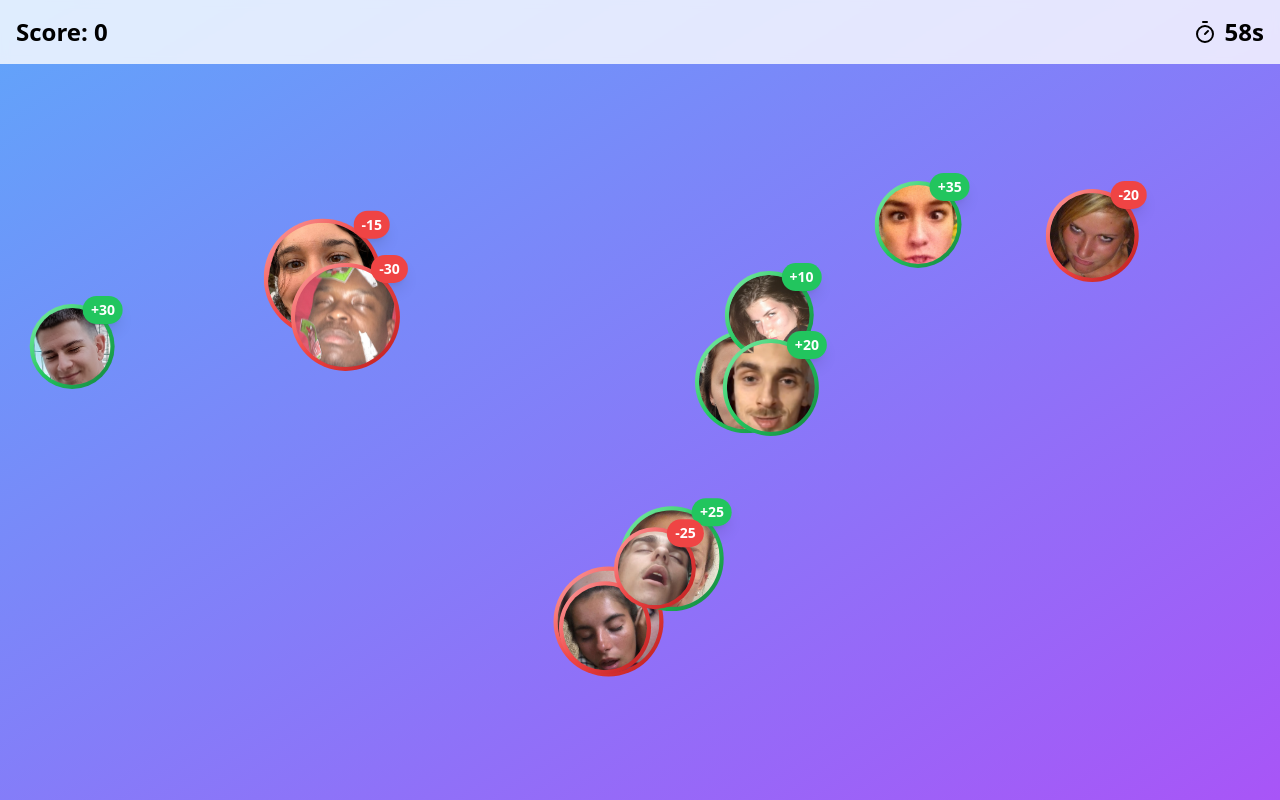
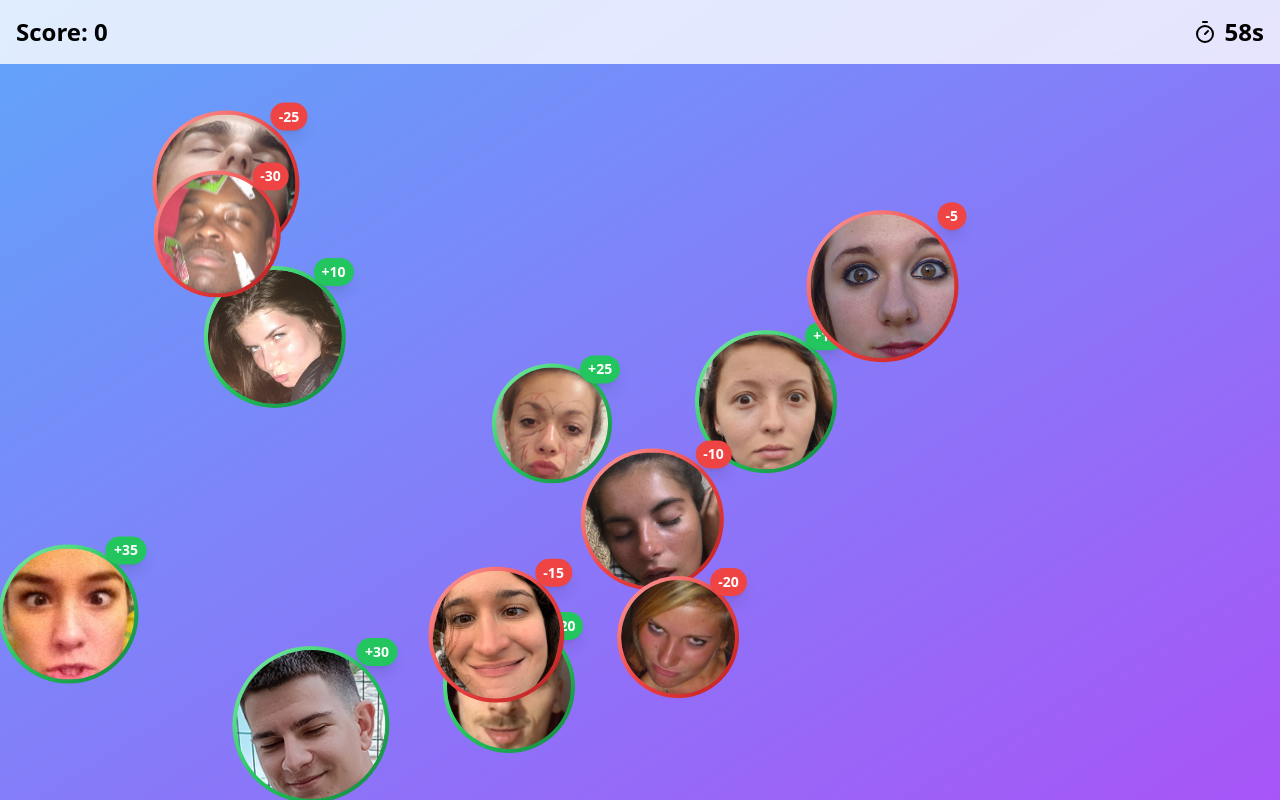
Before and after one commit to MickaWilk/WatthieuGame, a React (Vite) app: page / in a window 1280 px wide. Both pictures are taken after a click on the button "Commencer". Built offline with nearby package versions, Linux system fonts and the light colour scheme.

Commit message:
changement tailler bulle et aélatoire déplacement

```diff
--- a/src/components/Bubble.tsx
+++ b/src/components/Bubble.tsx
@@ -26,20 +26,30 @@ export const Bubble: React.FC<BubbleProps> = ({ friend, position, onPop }) => {
     : 'from-red-300 via-red-500 to-red-700';
 
   const pointsColor = friend.points >= 0 ? 'bg-green-500' : 'bg-red-500';
-
   const keyframesStyle = `
   @keyframes ${animationName} {
     0%, 100% {
       transform: translate(0, 0);
     }
     25% {
-        transform: translate(${position.xAmplitude * 0.5}px, ${-position.yAmplitude * 0.7}px);
+      transform: translate(${position.xAmplitude * 0.5 * position.startDirectionX}px,
+                           ${-position.yAmplitude * 0.7 * position.startDirectionY}px);
     }
     50% {
-        transform: translate(${-position.xAmplitude * 0.3}px, ${-position.yAmplitude}px);
+      transform: translate(${-position.xAmplitude * 0.3 * position.startDirectionX}px,
+                           ${-position.yAmplitude * position.startDirectionY}px);
     }
     75% {
-        transform: translate(${-position.xAmplitude}px, ${-position.yAmplitude * 0.5}px);
+      transform: translate(${-position.xAmplitude * position.startDirectionX}px,
+                           ${-position.yAmplitude * 0.5 * position.startDirectionY}px);
+    }
+    85% {
+      transform: translate(${position.xAmplitude * 0.3 * position.startDirectionX}px,
+                           ${position.yAmplitude * 0.3 * position.startDirectionY}px);
+    }
+    95% {
+      transform: translate(${position.xAmplitude * 0.15 * position.startDirectionX}px,
+                           ${position.yAmplitude * 0.15 * position.startDirectionY}px);
     }
   }
 `;
--- a/src/types/index.ts
+++ b/src/types/index.ts
@@ -20,4 +20,6 @@ export interface BubblePosition {
   delay: number;
   xAmplitude: number;
   yAmplitude: number;
+  startDirectionX: number;
+  startDirectionY: number;
 }
--- a/src/utils/bubbleUtils.ts
+++ b/src/utils/bubbleUtils.ts
@@ -5,10 +5,12 @@ export const generateBubblePosition = (): BubblePosition => {
   return {
     x: Math.random() * (window.innerWidth - 150),
     y: headerHeight + Math.random() * (window.innerHeight - headerHeight - 150),
-    size: Math.random() * (120 - 80) + 80,
+    size: Math.random() * (120 - 80) + 120,
     speed: Math.random() * (6 - 3) + 3,
     delay: Math.random() * -5,
-    xAmplitude: Math.random() * 100 + 50,
-    yAmplitude: Math.random() * 80 + 40
+    xAmplitude: Math.random() * 100 + 50, // variation aléatoire de l'amplitude en X
+    yAmplitude: Math.random() * 80 + 40, // variation aléatoire de l'amplitude en Y
+    startDirectionX: Math.random() > 0.5 ? 1 : -1,  // Début du mouvement X (gauche ou droite)
+    startDirectionY: Math.random() > 0.5 ? 1 : -1,  // Début du mouvement Y (haut ou bas)
   };
 };
```
Lines whose indentation alone changed are shown as unchanged.
